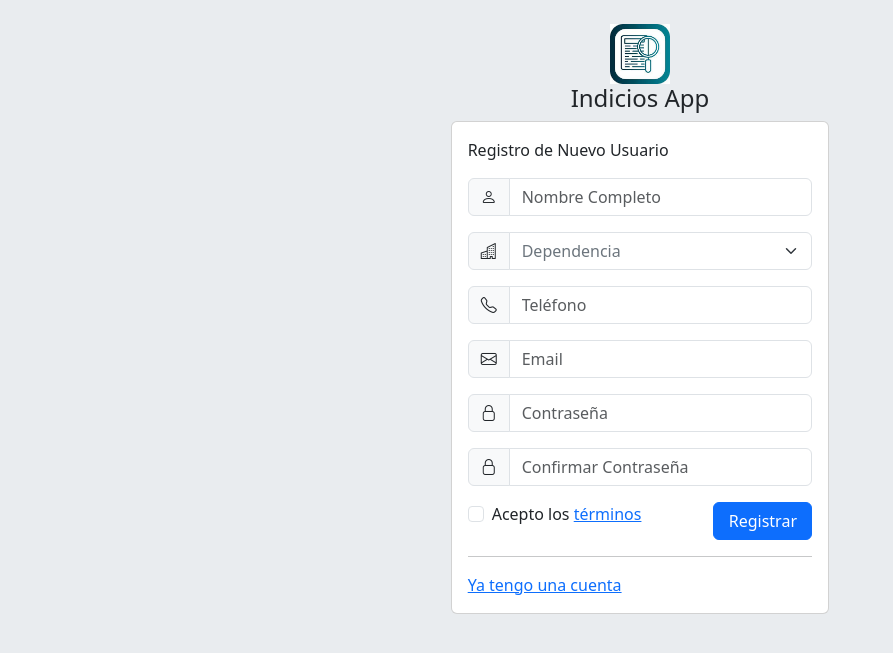
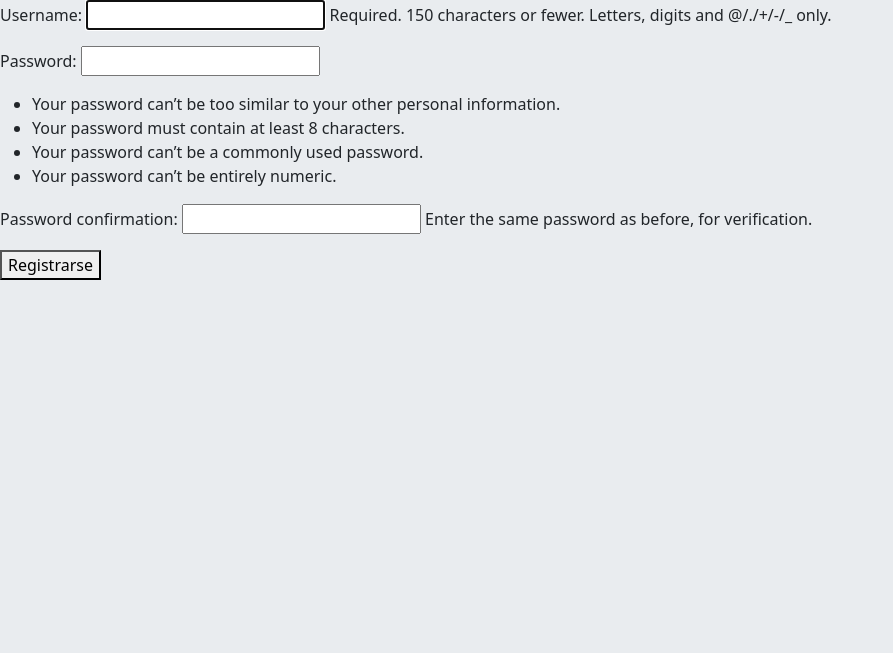
Before and after one commit to cadenadevx/indicios, a Django app: page /register/ in a window 1280 px wide. Shown: the top 653 px of the page, without its empty margins (0-893 px from the left). Run offline with Django 5.2, Linux system fonts and the light colour scheme; some libraries are stand-ins or nearby versions.

Commit message:
20251021-1245

```diff
--- a/adminP/settings.py
+++ b/adminP/settings.py
@@ -125,3 +125,5 @@ STATIC_URL = 'static/'
 # https://docs.djangoproject.com/en/5.2/ref/settings/#default-auto-field
 
 DEFAULT_AUTO_FIELD = 'django.db.models.BigAutoField'
+
+AUTH_USER_MODEL = 'evidenceApp.CustomUser'
--- a/evidenceApp/templates/auth/register.html
+++ b/evidenceApp/templates/auth/register.html
@@ -13,113 +13,19 @@
 
     <!-- Bootstrap CSS v5.2.1 -->
     <link rel="stylesheet" href="{% static 'css/bootstrap.min.css' %}" />
-
-    <style>
-        select:invalid {
-            color: #6c757d; /* color gris como placeholder */
-        }
-
-        option {
-            color: #000; /* color normal */
-        }
-    </style>
-
-    <script>
-        function verificarCorreo(input) {
-        const mensaje = document.getElementById("mensajeEmail");
-        const regex = /^[^\s@]+@[^\s@]+\.[^\s@]+$/;
-
-        if (regex.test(input.value)) {
-            input.classList.remove("is-invalid");
-            input.classList.add("is-valid");
-            mensaje.textContent = "";
-        } else {
-            input.classList.remove("is-valid");
-            input.classList.add("is-invalid");
-            mensaje.textContent = "Correo no válido. Ejemplo: usuario@dominio.com";
-        }
-        }
-    </script>
-
 </head>
 
 <body class="register-page bg-body-secondary">
-    <div class="register-box col-4 mx-auto p-4">
-        <div class="register-logo text-center">
-            <img src="{% static 'img/evidence.jpg' %}" width="60">
-            <h4>Indicios App</h4>
-        </div>
 
-        <div class="card">
-            <div class="card-body register-card-body">
-                <p class="register-box-msg">Registro de Nuevo Usuario</p>
-                <form action="" method="POST">
-                    <div class="input-group mb-3">
-                        <div class="input-group-text"><span class="bi bi-person"></span></div>
-                        <input type="text" class="form-control" placeholder="Nombre Completo" oninput="this.value = this.value.toUpperCase()"/>
-                    </div>
-                    <div class="input-group mb-3">
-                        <div class="input-group-text"><span class="bi bi-buildings"></span></div>
-                        <select class="form-select" id="Dependencia" required>
-                            <option value="" selected disabled hidden>Dependencia</option>
-                            <option value="1">AGENTE MINISTERIAL DE INVESTIGACION CRIMINAL</option>
-                            <option value="2">POLICIA ESTATAL DE SEGURIDAD PUBLICA</option>
-                            <option value="3">AGENTE DE SEGURIDAD PUBLICA MUNICIPAL</option>
-                            <option value="4">POLICIA ESTATAL PENITENCIARIO</option>
-                            <option value="5">FISCALIA GENERAL DE LA REPUBLICA</option>
-                            <option value="6">AGENTE DEL MINISTERIO PUBLICO</option>
-                            <option value="7">SECRETARIO DE ACUERDOS</option>
-                            <option value="8">AGENTE AUXILIAR DEL MINISTERIO PUBLICO</option>
-                            <option value="9">SPM</option>
-                        </select>
-                        <!--<input type="text" class="form-control" placeholder="Dependencia" />-->
-                    </div>
-                    <div class="input-group mb-3">
-                        <div class="input-group-text"><span class="bi bi-telephone"></span></div>
-                        <input type="text" class="form-control" placeholder="Teléfono" maxlength="12"
-                                oninput="this.value = this.value
-                                    .replace(/[^0-9]/g, '')
-                                    .replace(/(\d{3})(\d{3})(\d{0,4})/, '$1 $2 $3')
-                                    .replace(/-$/, '')"/>
-                    </div>
-                    <div class="input-group mb-3">
-                        <div class="input-group-text"><span class="bi bi-envelope"></span></div>
-                        <input type="email" class="form-control" id="email" placeholder="Email" required oninput="verificarCorreo(this)"/>
-                        <!--<small id="mensajeEmail" class="text-danger"></small>-->
-                    </div>
-                    <div class="input-group mb-3">
-                        <div class="input-group-text"><span class="bi bi-lock"></span></div>
-                        <input type="password" class="form-control" placeholder="Contraseña" />
-                    </div>
-                    <div class="input-group mb-3">
-                        <div class="input-group-text"><span class="bi bi-lock"></span></div>
-                        <input type="password" class="form-control" placeholder="Confirmar Contraseña" />
-                    </div>
+    <form method="POST">
 
-                    <div class="row">
-                        <div class="col-8">
-                            <div class="form-check">
-                                <input class="form-check-input" type="checkbox" value="" id="flexCheckDefault" />
-                                <label class="form-check-label" for="flexCheckDefault">
-                                    Acepto los <a href="#">términos</a>
-                                </label>
-                            </div>
-                        </div>
+        {% csrf_token %}
 
-                        <div class="col-4">
-                            <div class="d-grid gap-2">
-                                <button type="submit" class="btn btn-primary">Registrar</button>
-                            </div>
-                        </div>
-                    </div>
-                </form>
-            <hr>
-                <p class="mb-0">
-                    <a href="{% url 'login' %}" class="text-center"> Ya tengo una cuenta </a>
-                </p>
-            </div>
-        </div>
-    </div>
+        {{ form.as_p }}
+
+        <button type="submit">Registrarse</button>
+
+    </form>
 
 </body>
 
--- a/evidenceApp/views.py
+++ b/evidenceApp/views.py
@@ -1,4 +1,9 @@
 from django.shortcuts import render, redirect
+
+from django.contrib.auth.forms import UserCreationForm, AuthenticationForm
+from django.contrib.auth.models import User
+from django.contrib.auth import login, logout, authenticate
+from django.db import IntegrityError
 
 # Create your views here.
 
@@ -12,7 +17,9 @@ def login(request):
     return render(request, 'auth/login.html')
 
 def register(request):
-    return render(request, 'auth/register.html')
+    return render(request, 'auth/register.html', {
+        'form': UserCreationForm
+    })
 
 def close(request):
     return render(request, 'auth/close.html')
```
Also changed, not shown: evidenceApp/models.py (+9 -0 lines), evidenceApp/templates/auth/_register.html (added, +126 -0 lines), evidenceApp/forms.py (added).
